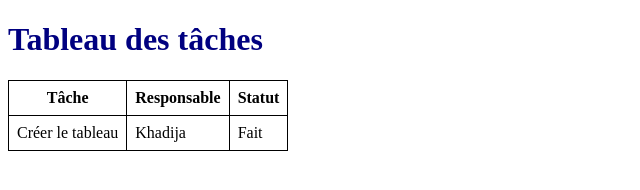
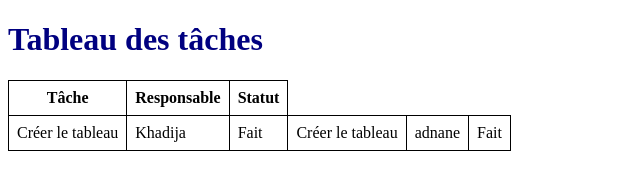
Before and after one commit to khadijaelmaaroufi/Git-learn, a plain HTML site: page index.html in a window 1280 px wide. Shown: the whole page, without its empty margins (0-640 px from the left). Drawn offline with Linux system fonts and the light colour scheme.

Commit message:
adnane push

```diff
--- a/index.html
+++ b/index.html
@@ -17,6 +17,10 @@
       <td>Créer le tableau</td>
       <td>Khadija</td>
       <td>Fait</td>
+
+      <td>Créer le tableau</td>
+      <td>adnane</td>
+      <td>Fait</td>
     </tr>
   </table>
 </body>
```
